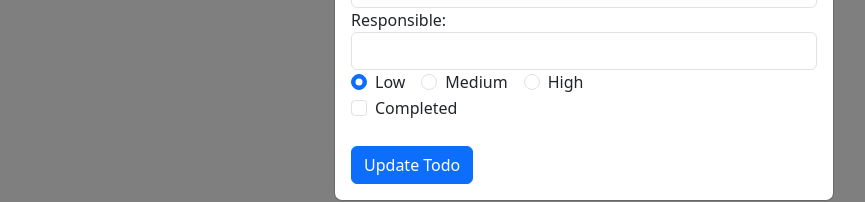
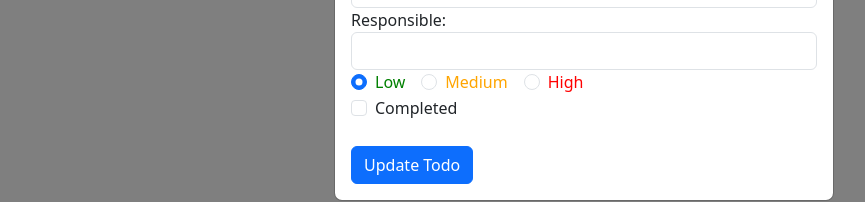
Before and after one commit to mchang21/mern-todo-app, a React (Create React App) app: page /edit/1 in a window 1280 px wide. Both pictures are taken after a click on the button "Edit". Shown: the part 168-370 px from the top of the page, without its empty margins (56-921 px from the left). Built offline with nearby package versions, Linux system fonts and the light colour scheme; no server answers.

Commit message:
added style to priority text

```diff
--- a/src/components/EditTodo.js
+++ b/src/components/EditTodo.js
@@ -112,7 +112,7 @@ const EditTodo = ({ id }) => {
                                     checked={todo.todo_priority === 'Low'}
                                     onChange={onChangeTodoPriority}
                                 />
-                                <label className="form-check-label">Low</label>
+                                <label className="form-check-label" style={{ color: 'green' }}>Low</label>
                             </div>
                             <div className="form-check form-check-inline">
                                 <input
@@ -124,7 +124,7 @@ const EditTodo = ({ id }) => {
                                     checked={todo.todo_priority === 'Medium'}
                                     onChange={onChangeTodoPriority}
                                 />
-                                <label className="form-check-label">Medium</label>
+                                <label className="form-check-label" style={{ color: 'orange' }}>Medium</label>
                             </div>
                             <div className="form-check form-check-inline">
                                 <input
@@ -136,7 +136,7 @@ const EditTodo = ({ id }) => {
                                     checked={todo.todo_priority === 'High'}
                                     onChange={onChangeTodoPriority}
                                 />
-                                <label className="form-check-label">High</label>
+                                <label className="form-check-label" style={{ color: 'red' }}>High</label>
                             </div>
                         </div>
                         <div className="form-check">
```
